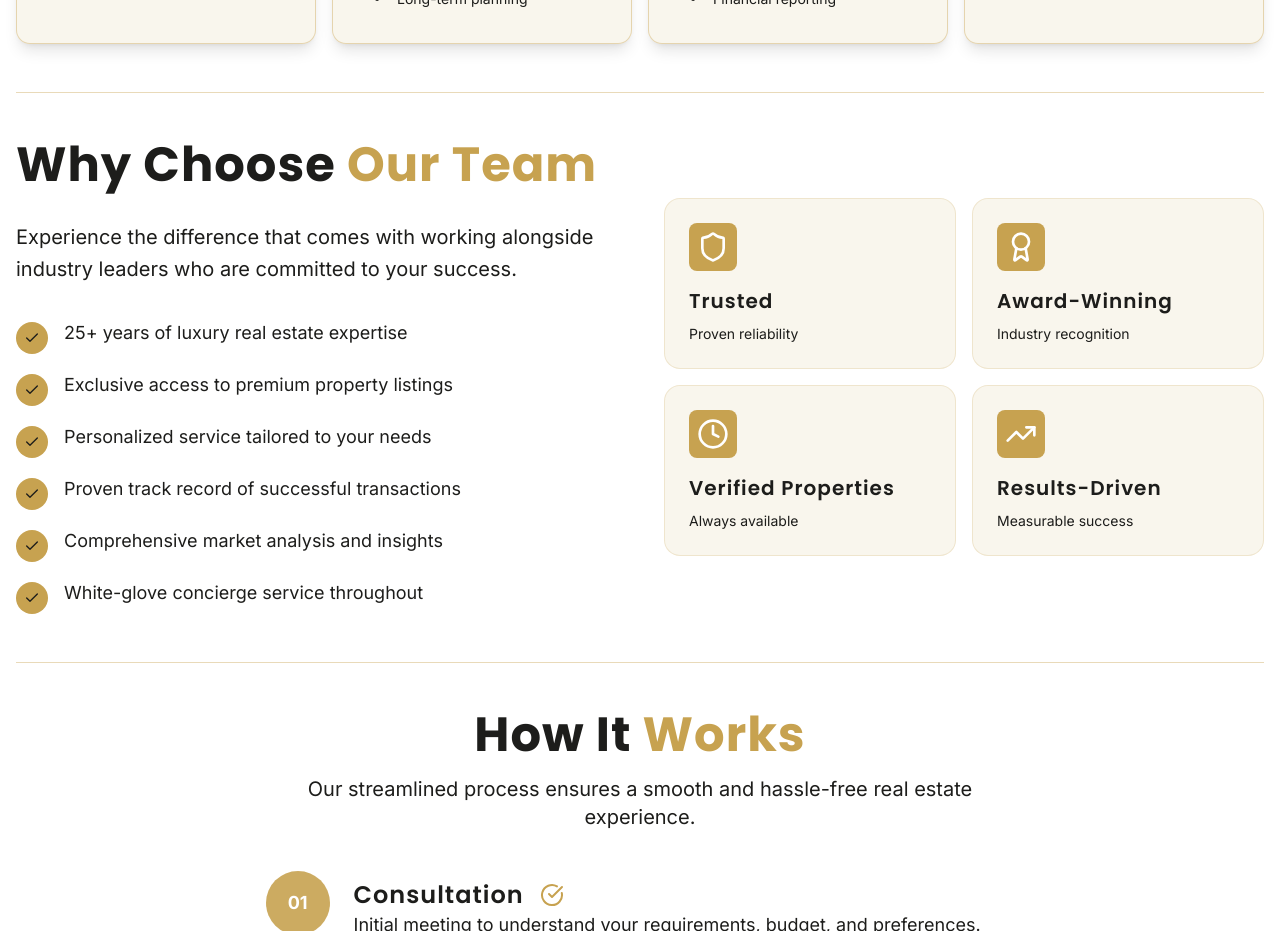
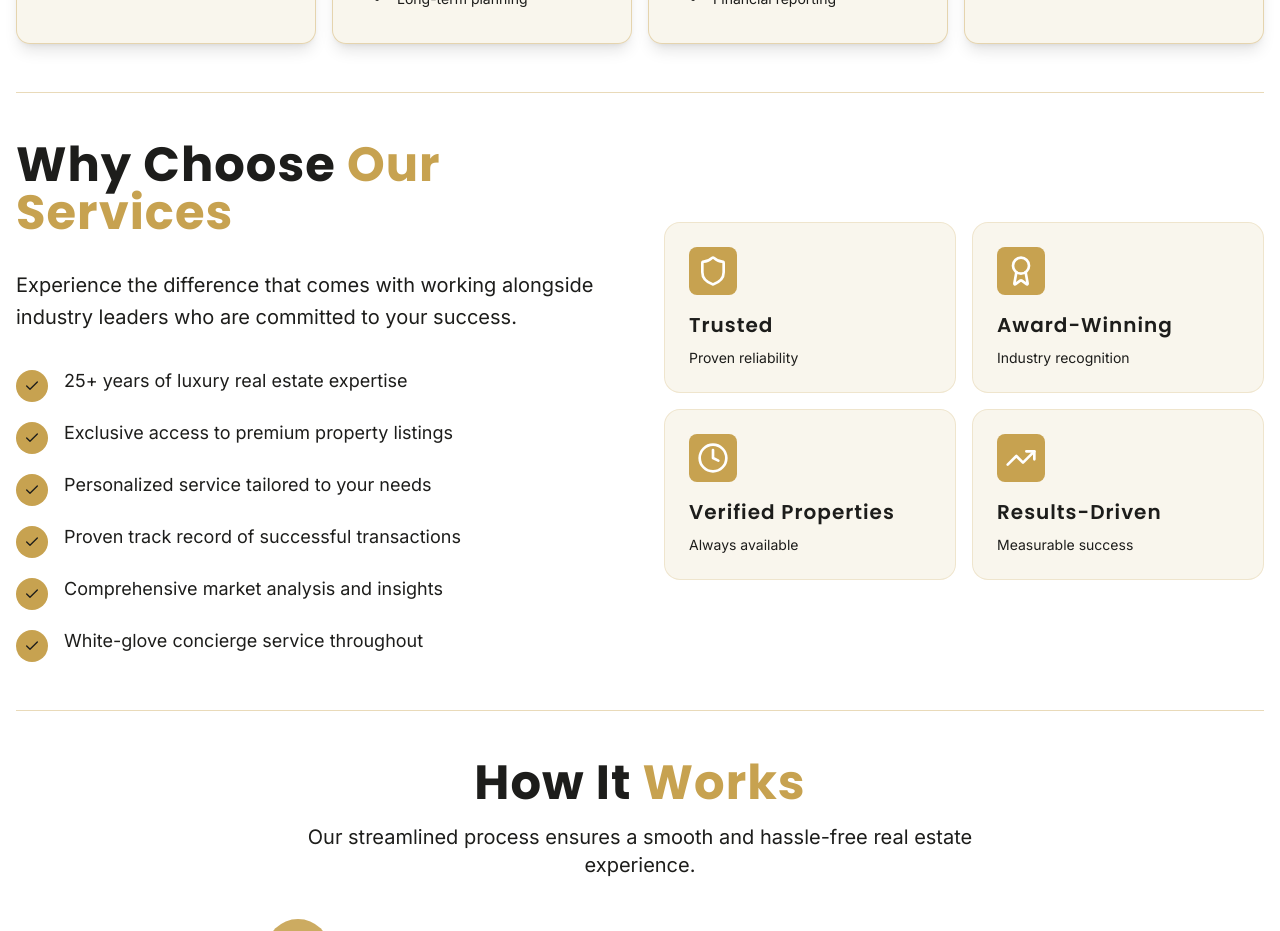
Before and after one commit to FayzulIslamFaisal/promise-holding-properties, a Next.js app: page /services in a window 1280 px wide. Shown: the part 1380-2311 px from the top of the page. Built offline with nearby package versions, Linux system fonts and the light colour scheme.

Commit message:
Update AllProjectContentCard and ChooseServiceplane components for improved text styling and clarity

```diff
--- a/src/components/projects/AllProjectContentCard.tsx
+++ b/src/components/projects/AllProjectContentCard.tsx
@@ -48,10 +48,10 @@ const AllProjectContentCard: React.FC<AllProjectCardProps> = ({ allProject }) =>
 
         {/* Content */}
         <div className="pt-0 px-4 md:px-6 pb-13">
-          <h3 className="text-[var(--custom-text-primary)] dark:text-[var(--custom-text-white)] md:text-lg text-base font-semibold mb-3 leading-tight">
+          <h3 className="darkLight-text-color md:text-lg text-base font-semibold mb-3 leading-tight">
             {allProject.title}
           </h3>
-          <p className="text-[var(--custom-text-primary)] dark:text-[var(--custom-text-white)] text-sm font-medium">
+          <p className="darkLight-text-color text-sm font-medium">
             {allProject.date}
           </p>
         </div>
--- a/src/components/services/ChooseServiceplane.tsx
+++ b/src/components/services/ChooseServiceplane.tsx
@@ -32,7 +32,7 @@ const ChooseServiceplane: React.FC = () => {
         <div className="grid lg:grid-cols-2 md:gap-12 gap-8 items-center">
             <div>
             <h2 className="text-4xl md:text-5xl font-bold text-[var(--custom-text-primary)] dark:text-[var(--custom-text-white)] mb-8">
-                Why Choose <span className="text-[var(--custom-text-secondary)]">Our Team</span>
+                Why Choose <span className="text-[var(--custom-text-secondary)]">Our Services</span>
             </h2>
             <p className="text-xl text-[var(--custom-text-primary)] dark:text-[var(--custom-text-white)] leading-relaxed mb-8">
                 Experience the difference that comes with working alongside industry leaders who are committed to your success.
```
